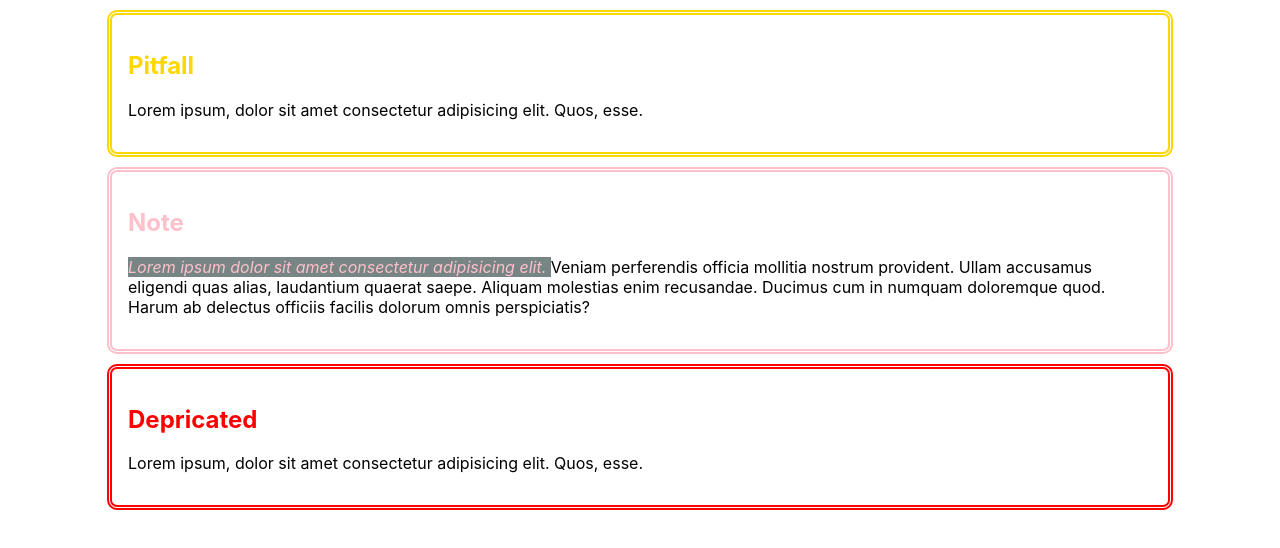
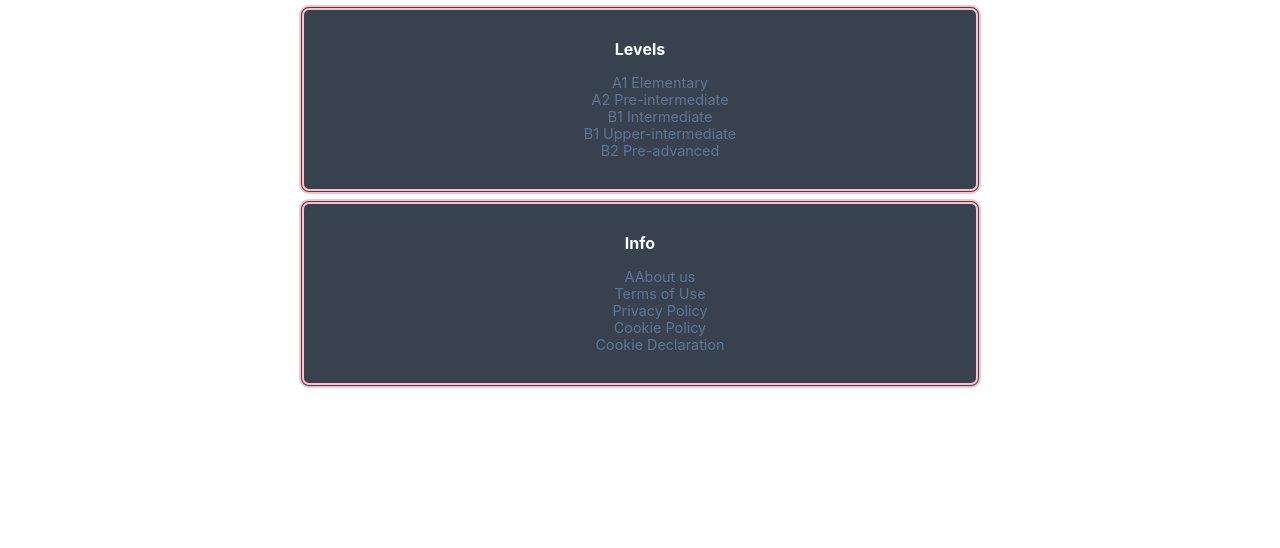
Before and after one commit to Margaritkins/react-new, a React (Create React App) app: page / in a window 1280 px wide. Shown: the top 548 px of the page. Built offline with nearby package versions, Linux system fonts and the light colour scheme.

Commit message:
Add FlexContainer with children

```diff
--- a/src/App.jsx
+++ b/src/App.jsx
@@ -1,8 +1,8 @@
 import React from "react";
 import "./App.css";
 import Note from "./components/Note";
-import {COLORS} from'./constants';
-
+import { COLORS } from "./constants";
+import FlexContainer from "./components/FlexContainer";
 
 // const List = ({title, children}) => {
 //   return (
@@ -16,20 +16,26 @@ import {COLORS} from'./constants';
 function App() {
   return (
     <>
-    <Note title = 'Pitfall' bgColor = {COLORS.PITFALL}>
-<p>Lorem ipsum, dolor sit amet consectetur adipisicing elit. Quos, esse.</p>
-    </Note>
-    <Note>
-<p><em>Lorem ipsum dolor sit amet consectetur adipisicing elit. </em>Veniam perferendis officia mollitia nostrum provident. Ullam accusamus eligendi quas alias, laudantium quaerat saepe. Aliquam molestias enim recusandae. Ducimus cum in numquam doloremque quod. Harum ab delectus officiis facilis dolorum omnis perspiciatis?
-</p>
-    </Note>
-    <Note title = 'Depricated' bgColor = {COLORS.DEPRICATE}>
-<p>Lorem ipsum, dolor sit amet consectetur adipisicing elit. Quos, esse.</p>
-    </Note>
+      <FlexContainer title="Levels">
+        <ul>
+          <li>A1 Elementary</li>
+          <li>A2 Pre-intermediate</li>
+          <li>B1 Intermediate</li>
+          <li>B1 Upper-intermediate</li>
+          <li>B2 Pre-advanced</li>
+        </ul>
+      </FlexContainer>
+      <FlexContainer title="Info">
+        <ul>
+          <li>AAbout us</li>
+          <li>Terms of Use</li>
+          <li>Privacy Policy</li>
+          <li>Cookie Policy</li>
+          <li>Cookie Declaration</li>
+        </ul>
+      </FlexContainer>
     </>
   );
 }
 
-
-
 export default App;
--- a/src/common/styles/_colors.scss
+++ b/src/common/styles/_colors.scss
@@ -1,2 +1,4 @@
 $colorMain: pink;
 $colorBg: bisque;
+$colorFlex: #37424e;
+$colorFlexText: #5d7799;
--- a/src/components/FlexContainer/FlexContainer.module.scss
+++ b/src/components/FlexContainer/FlexContainer.module.scss
@@ -0,0 +1,29 @@
+@use "/src/common/styles/colors" as *;
+@use "/src/common/styles/breackpoints" as *;
+@use "/src/common/styles/templates" as *;
+
+%border {
+  border: {
+    width: 5px;
+    color: $colorMain;
+    style: double;
+    radius: 10px;
+  }
+}
+.FlexContainer {
+  width: 50%;
+  margin: 5px auto;
+  padding: 1rem;
+  background-color: $colorFlex;
+  @extend %border;
+  text-align: center;
+  font-size: 0.9rem;
+  &__h2 {
+    font-size: 1rem;
+    color: #fff;
+  }
+  > ul > li {
+    list-style-type: none;
+    color: $colorFlexText;
+  }
+}
--- a/src/components/FlexContainer/index.jsx
+++ b/src/components/FlexContainer/index.jsx
@@ -1,14 +1,23 @@
 import React from 'react';
+import PropTypes from  'prop-types'
 import styles from './FlexContainer.module.scss';
 
-const FlexContainer = () => {
+const FlexContainer = ({children, title}) => {
   return (
-    <div>
-
-    </div>
+    <section className={styles.FlexContainer}>
+      <h2 className={styles.FlexContainer__h2}>{title}</h2>
+      {children}
+    </section>
   );
 }
 
+FlexContainer.defaultProps ={
+  title: '{title}'
+}
 
+FlexContainer.propTypes={
+  title: PropTypes.string.isRequired,
+  children: PropTypes.node
+}
 
 export default FlexContainer;
```
